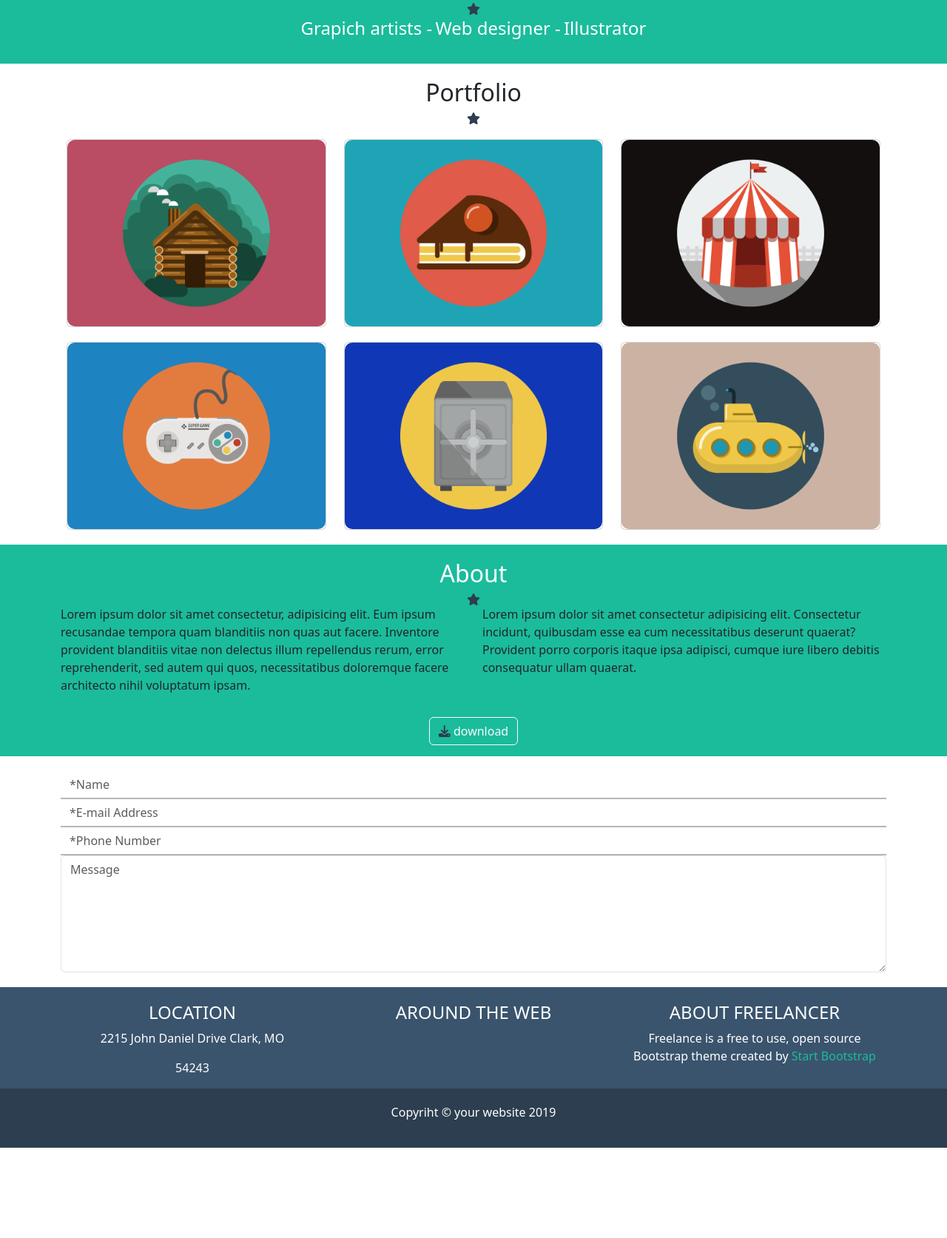
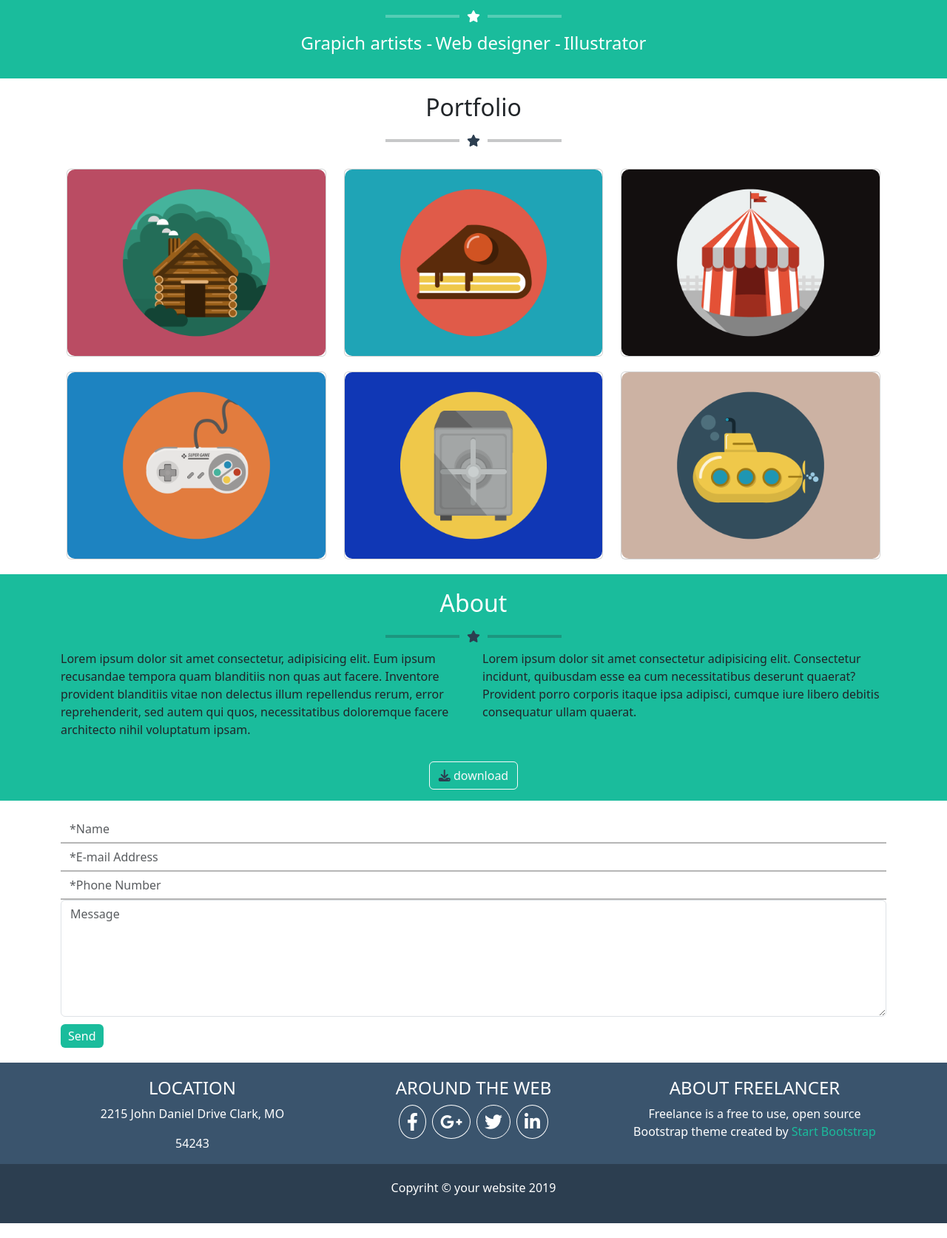
Before and after one commit to Vbortone99/html-css-bootstrap-freelancer, a plain HTML site: page index.html in a window 1280 px wide. Shown: the part 400-2073 px from the top of the page at 74% size. Before the commit the page ends 1971 px from the top, so only its background shows below. Drawn offline with nearby package versions, Linux system fonts and the light colour scheme.

Commit message:
icons in location (with error)

```diff
--- a/css/style.css
+++ b/css/style.css
@@ -33,6 +33,19 @@
 .pd-t-20{
     padding-top: 20px;
 }
+.hr-divider-white{
+    /* content: "fa-star"; */
+    border: 2px solid white;
+    width: 100px;
+}
+.hr-divider-blue{
+    /* content: "fa-star"; */
+    border: 2px solid;
+    width: 100px;
+}
+.fa-star{
+    padding: 0px 10px;
+}
 /* HEADER+NAV */
 header{
     background-color:var(--color-secondary);
@@ -42,7 +55,9 @@ header{
     color: var(--color-light);
     padding:10px;
 }
-
+nav a:hover{
+    color: var(--color-primary);
+}
 /* START SECTION */
 .start{
     background-color: var(--color-primary);
@@ -52,6 +67,10 @@ header{
     text-decoration: none;
     color: var(--color-light);
     font-size: 1.5em;
+}
+.start-btn a:hover{
+    text-decoration: underline;
+    text-shadow: 0px 0px 2px var(--color-light);
 }
 .top-start{
     max-width: 20%;
@@ -111,6 +130,14 @@ input[type=textarea] {
     border-bottom: 2px solid #b6b6b6;
     border-radius: 0px;
   }
+  input[type=submit] {
+    border: none;
+    border-radius: 6px;
+    background-color: var(--color-primary);
+    color: var(--color-light);
+    padding: 4px 10px;
+    margin-top: 10px;
+  }
 /* ABOUT SECTION */
 #about{
     background-color: var(--color-primary);
@@ -128,6 +155,20 @@ input[type=textarea] {
 .bootstrap{
     color: var(--color-primary);
 }
+.fa-brands{
+    font-weight: 400;
+    font-size: 1.5em;
+    border: 1px solid white;
+    border-radius: 50%;
+    padding: 10px;
+    margin: 0px 4px;
+}
+/* .location-middle i{
+    font-size:1.5em;
+    border: 1px solid var(--color-light);
+    border-radius: 50%;
+    padding: 10px;
+} */
 /* FOOTER */
 footer{
     background-color: var(--color-secondary);
--- a/index.html
+++ b/index.html
@@ -18,9 +18,9 @@
             </div>
             <div class="row">
                 <div class="col-12">
-                    <a  class="nav-btn" href="#">Portfolio</a>
-                    <a class="nav-btn" href="#">Abuot</a>
-                    <a class="nav-btn" href="#">Contact</a>
+                    <a  class="nav-btn text-uppercase " href="#">Portfolio</a>
+                    <a class="nav-btn text-uppercase" href="#">Abuot</a>
+                    <a class="nav-btn text-uppercase" href="#">Contact</a>
                 </div>
             </div>
         </nav>
@@ -31,9 +31,11 @@
                 <img src="img/avatar.svg" alt="avatar start">
             </div>
             <div class="bottom-start d-flex flex-column align-items-center">
-                <h1>START BOOTSTRAP</h1>
-                <div class="d-flex justify-content-center">
-                    <i class="fa-solid fa-star" style="color: #2c3e50;"></i>
+                <h1 class="text-white">START BOOTSTRAP</h1>
+                <div class="d-flex justify-content-center align-items-center">
+                    <hr class="hr-divider-white">
+                    <i class="fa-solid fa-star" style="color: #ffffff;"></i>
+                    <hr class="hr-divider-white">
                 </div>
                 <div class="start-btn">
                     <a href="#">Grapich artists -</a>
@@ -44,8 +46,10 @@
         </section>
         <section id="portfolio" class="container">
             <h2 class="text-center">Portfolio</h2>
-            <div class="d-flex justify-content-center">
+            <div class="d-flex justify-content-center align-items-center">
+                <hr class="hr-divider-blue">
                 <i class="fa-solid fa-star" style="color: #2c3e50;"></i>
+                <hr class="hr-divider-blue">
             </div>
             <div class="row ">
                 <div class="col-12 col-md-6 col-lg-4 mt-20">
@@ -82,8 +86,10 @@
         </section>
         <section id="about" class="pd-t-20">
             <h2 class="text-white text-center">About</h2>
-            <div class="d-flex justify-content-center">
+            <div class="d-flex justify-content-center align-items-center">
+                <hr class="hr-divider-blue">
                 <i class="fa-solid fa-star" style="color: #2c3e50;"></i>
+                <hr class="hr-divider-blue">
             </div>
             <div class="container">
                 <div class="row">
@@ -104,6 +110,7 @@
                     <input type="email" name="e-mail" id="" class="form-control" placeholder="*E-mail Address">
                     <input type="number" name="" id="" class="form-control" placeholder="*Phone Number">
                     <textarea class="form-control" aria-label="With textarea" rows="6" placeholder="Message"></textarea>
+                    <input type="submit" value="Send">
                 </div>
             </form>
         </section>
@@ -120,7 +127,20 @@
                     <div class="col-4">
                         <div class="location-middle text-white text-center">
                             <h4>AROUND THE WEB</h4>
-
+                            <div class="icons d-flex justify-content-center">
+                                <div class="brands-icon">
+                                    <i class="fa-brands fa-facebook-f"></i>
+                                </div>
+                                <div class="brands-icon">
+                                    <i class="fa-brands fa-google-plus-g"></i>
+                                </div>
+                                <div class="brands-icon">
+                                    <i class="fa-brands fa-twitter"></i>
+                                </div>
+                                <div class="brands-icon">
+                                    <i class="fa-brands fa-linkedin-in"></i>
+                                </div>
+                            </div>
                         </div>
                     </div>
                     <div class="col-4">
```
